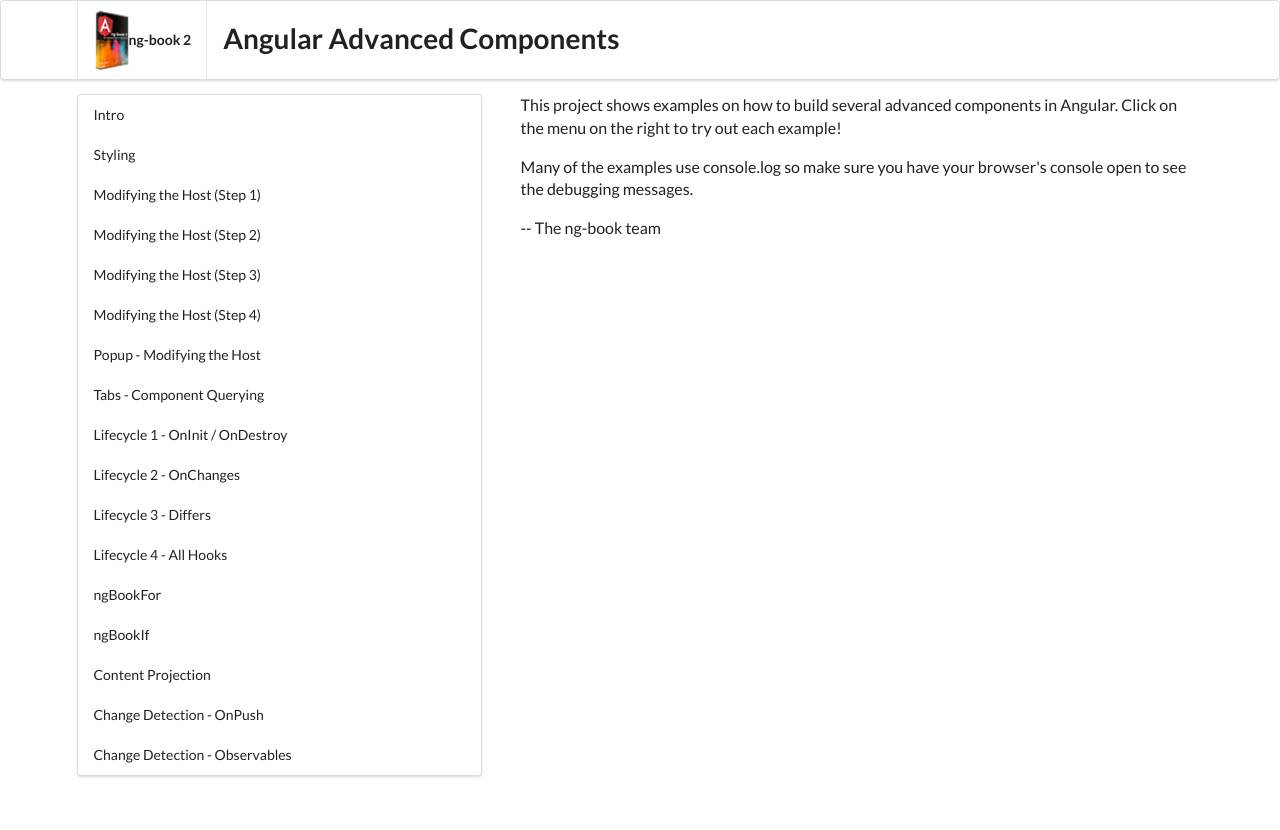
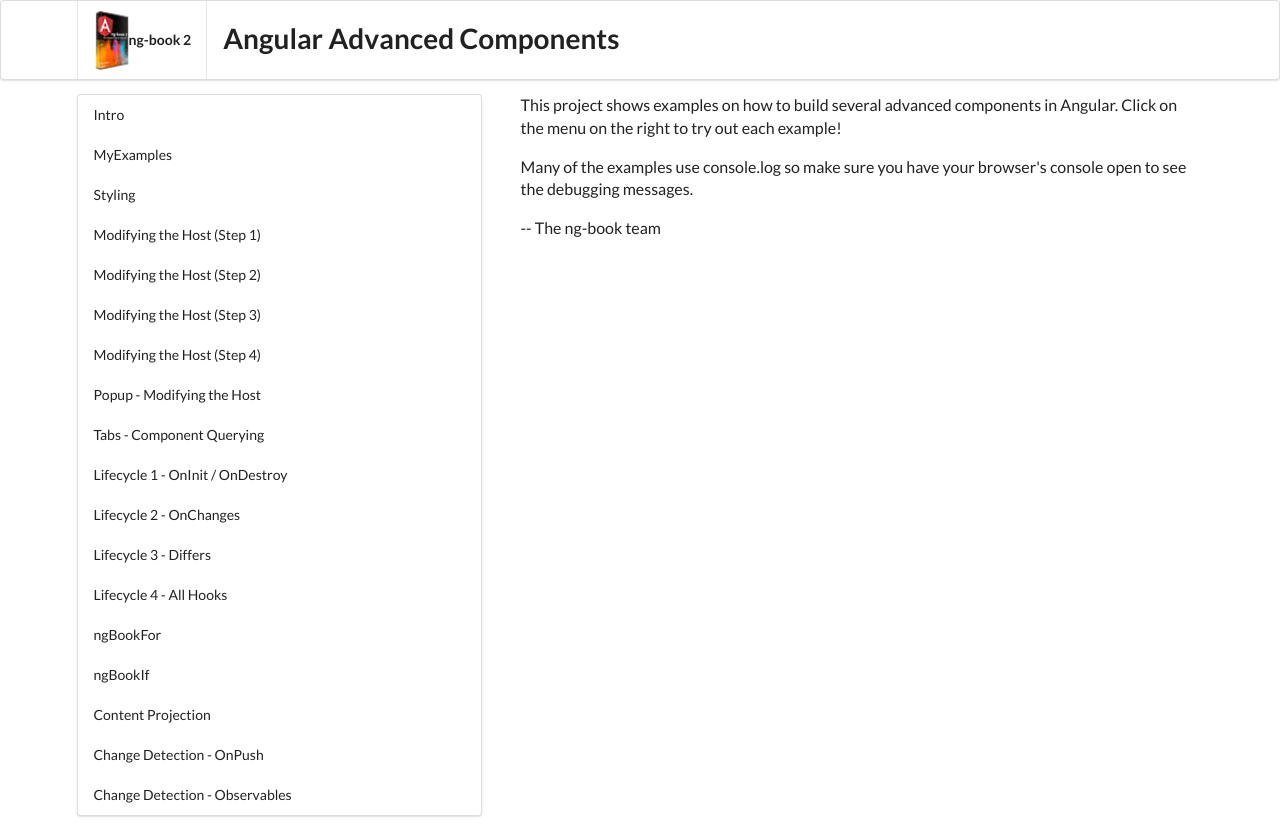
Before and after one commit to daniels75/advanced-components-my, an Angular app: page / in a window 1280 px wide. Before the commit the page ends 800 px from the top, so only its background shows below. Built offline with nearby package versions, Linux system fonts and the light colour scheme.

Commit message:
Added my module and my components

```diff
--- a/src/app/app.module.ts
+++ b/src/app/app.module.ts
@@ -48,12 +48,15 @@
 import { OnChangesDemoComponent } from './lifecycle/on-changes/on-changes-demo.component';
 import { DiffersDemoComponent } from './lifecycle/differs/differs-demo.component';
 import { AllHooksDemoComponent } from './lifecycle/all-hooks/all-hooks-demo.component';
+import {MyExamplesComponent} from "./myexamples/myexamples.component";
+import {MyModule} from "./myexamples/MyModule";
 
 /*
  * Here's the master list of our examples for this chapter.
  */
 const examples: ExampleDef[] = [ /* tslint:disable:max-line-length */
   {label: 'Intro',                            name: 'Root',                       path: '',                       component: IntroComponent},
+  {label: 'MyExamples',                       name: 'MyExamples',                 path: 'myexamples',                component: MyExamplesComponent },
   {label: 'Styling',                          name: 'Styling',                    path: 'styling',                component: StylingDemoComponent },
   {label: 'Modifying the Host (Step 1)',      name: 'Host1',                      path: 'host-step-1',            component: PopupDemoComponent1, dev: true},
   {label: 'Modifying the Host (Step 2)',      name: 'Host2',                      path: 'host-step-2',            component: PopupDemoComponent2, dev: true},
@@ -87,6 +90,7 @@
 // manually
 const routes: Routes = [
   { path: '', component: IntroComponent, pathMatch: 'full' },
+  {path: 'myexamples', component: MyExamplesComponent, pathMatch: 'full'},
   { path: 'styling', component: StylingDemoComponent, pathMatch: 'full' },
   { path: 'ng-book-if', component: NgBookIfDemoComponent, pathMatch: 'full' },
   { path: 'ng-book-for', component: NgBookForDemoComponent, pathMatch: 'full' },
@@ -123,7 +127,8 @@
     ContentProjectionModule,
     TabsModule,
     HostModule,
-    LifecycleModule
+    LifecycleModule,
+    MyModule
   ],
   providers: [
     { provide: APP_BASE_HREF, useValue: '/' },
--- /dev/null
+++ b/src/app/myexamples/MyModule.ts
@@ -0,0 +1,13 @@
+import {NgModule} from "@angular/core";
+import {CommonModule} from "@angular/common";
+import {MyExamplesComponent} from "./myexamples.component";
+
+@NgModule({
+  imports: [
+    CommonModule
+  ],
+  declarations: [
+    MyExamplesComponent
+  ]
+})
+export class MyModule { }
--- /dev/null
+++ b/src/app/myexamples/myexamples.component.ts
@@ -0,0 +1,10 @@
+import {Component} from "@angular/core";
+
+@Component({
+  template: `
+    <h3>My examples</h3>
+  `
+})
+export class MyExamplesComponent {
+
+}
```
